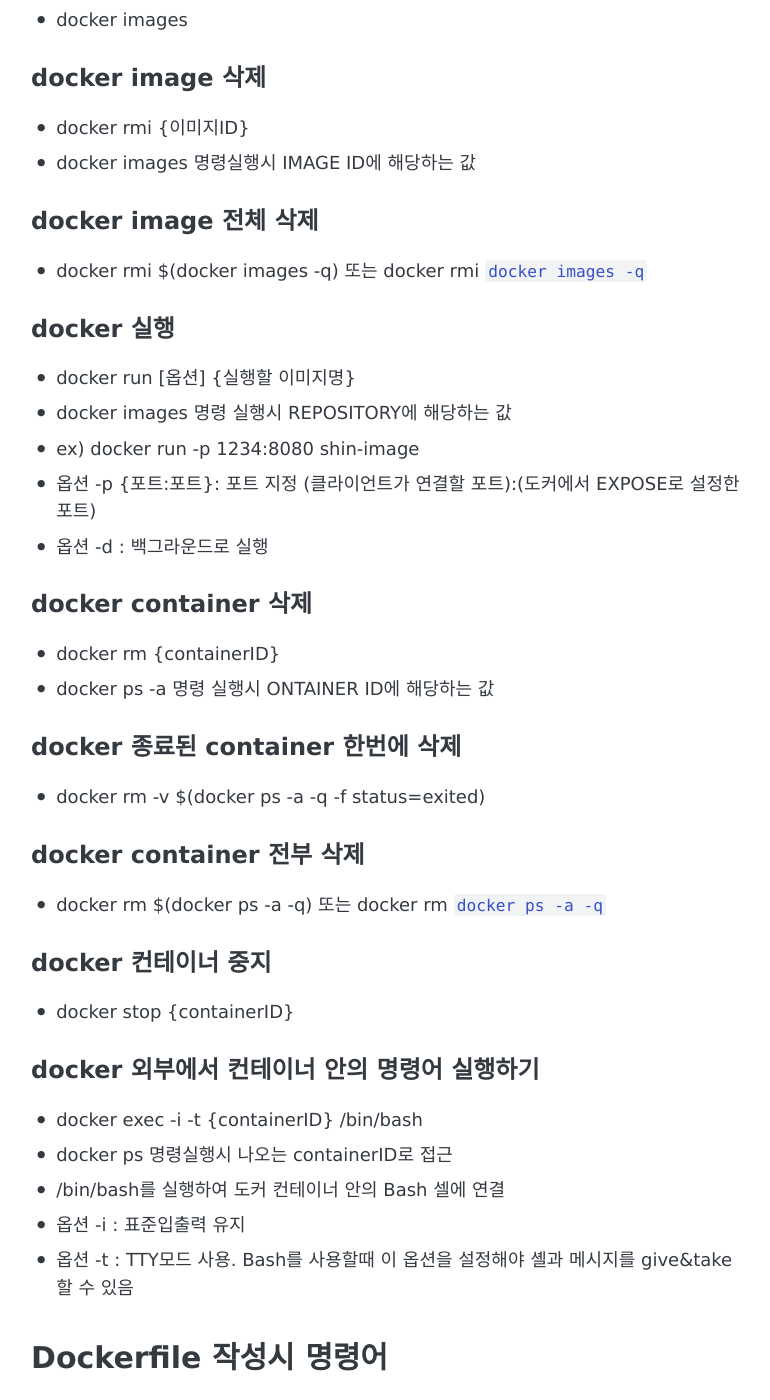
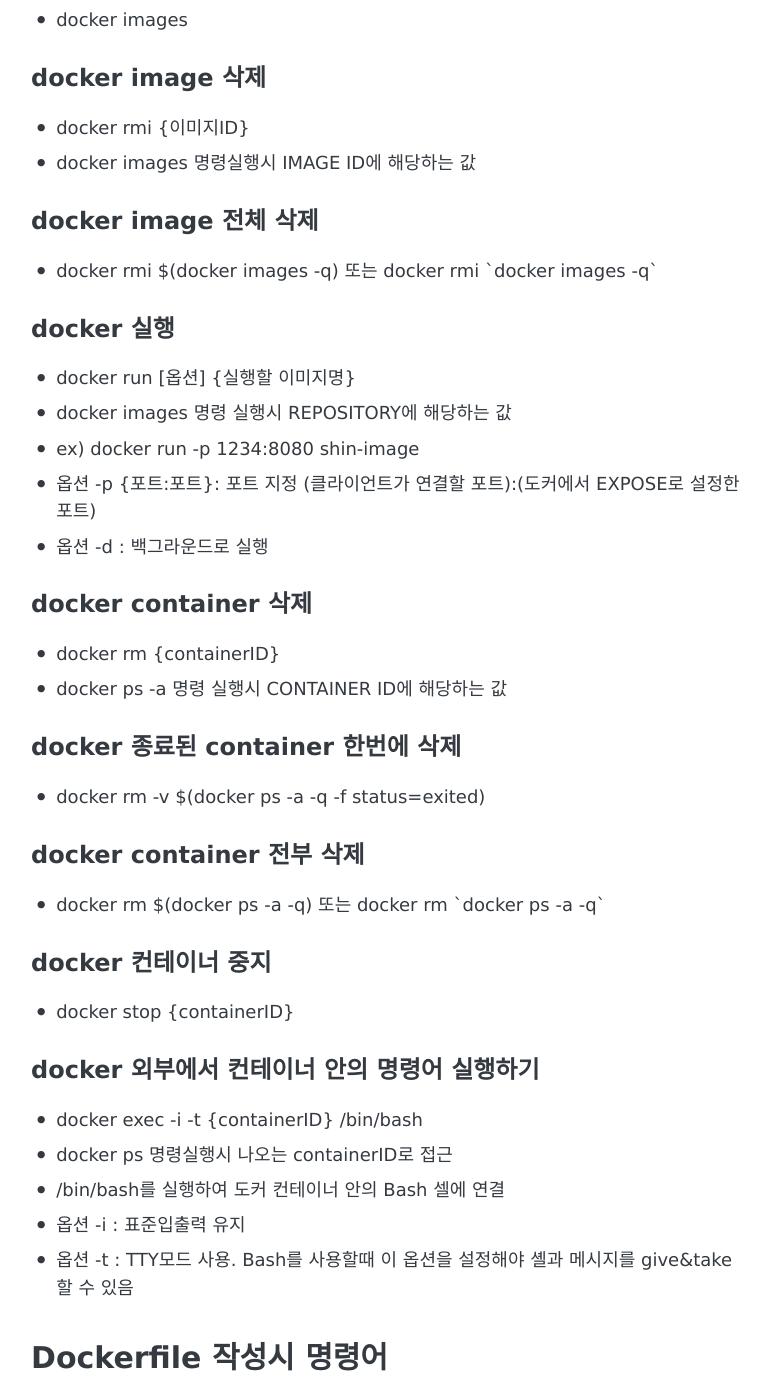
Before and after one commit to shinkwangwon/shinkwangwon.github.io, a Jekyll site: the page built from _posts/2020-06-24-docker-command.md, in a window 1280 px wide and 1400 px high, scrolled down 719 px. Shown: the whole window, without its empty margins (249-1019 px from the left). Built offline with Jekyll 4.4.1, drawn with Linux system fonts in a browser that asks for light colours.

Commit message:
docker command update

```diff
--- a/_posts/2020-06-24-docker-command.md
+++ b/_posts/2020-06-24-docker-command.md
@@ -25,7 +25,7 @@ date: 2020-06-24
 - docker images 명령실행시 IMAGE ID에 해당하는 값
 
 ## docker image 전체 삭제
-- docker rmi $(docker images -q) 또는 docker rmi `docker images -q`
+- docker rmi $(docker images -q) 또는 docker rmi \`docker images -q\`
 
 ## docker 실행
 - docker run [옵션] {실행할 이미지명}
@@ -36,13 +36,13 @@ date: 2020-06-24
 
 ## docker container 삭제
 - docker rm {containerID}
-- docker ps -a 명령 실행시 ONTAINER ID에 해당하는 값
+- docker ps -a 명령 실행시 CONTAINER ID에 해당하는 값
 
 ## docker 종료된 container 한번에 삭제
 - docker rm -v $(docker ps -a -q -f status=exited)
 
 ## docker container 전부 삭제
-- docker rm $(docker ps -a -q) 또는 docker rm `docker ps -a -q`
+- docker rm $(docker ps -a -q) 또는 docker rm \`docker ps -a -q\`
 
 ## docker 컨테이너 중지
 - docker stop {containerID}
```
